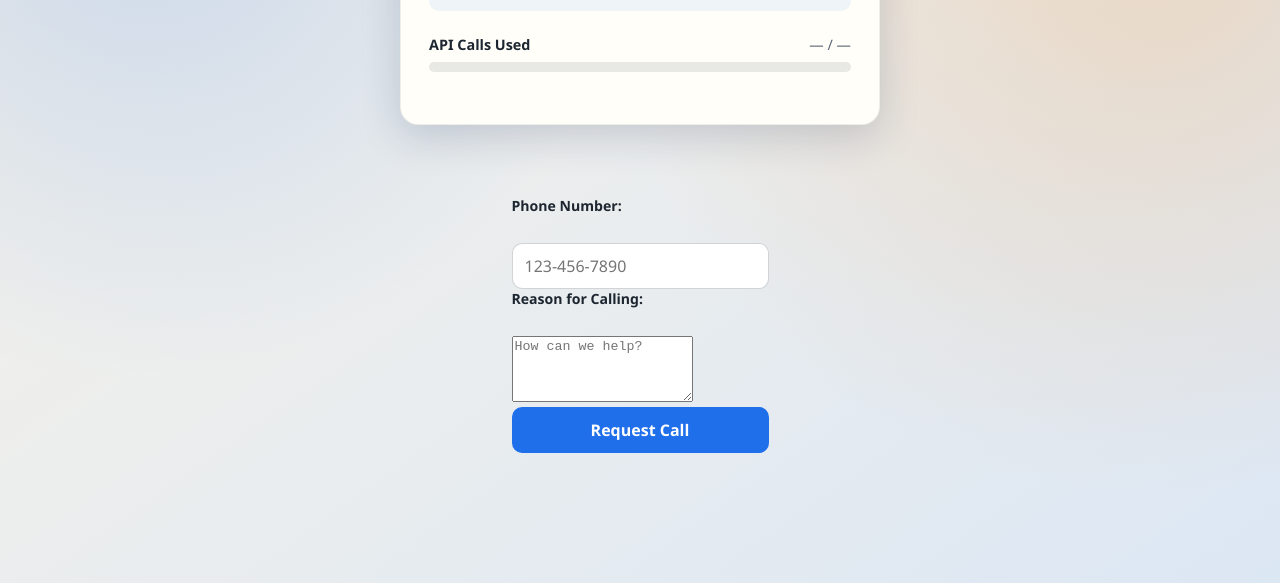
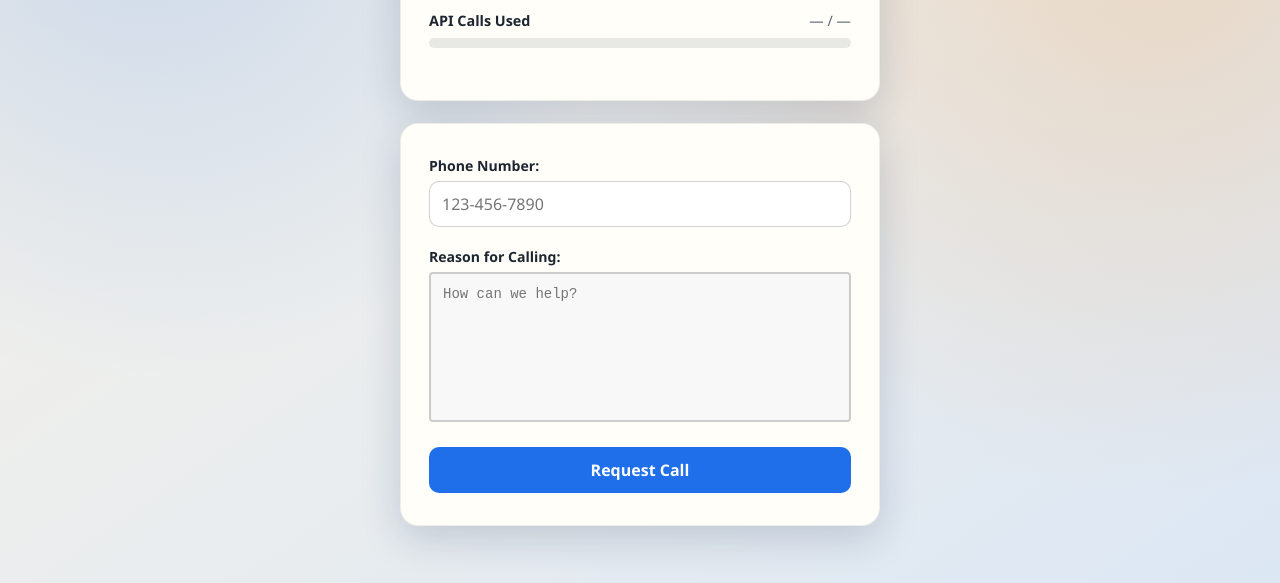
Before and after one commit to persephone-wong/isa-telephony, a plain HTML site: page client/dashboard.html in a window 1280 px wide. Shown: the part 217-800 px from the top of the page. Drawn offline with Linux system fonts and the light colour scheme; no server answers; sample sign-in values are in the browser's storage.

Commit message:
Update request call CSS

```diff
--- a/client/dashboard.html
+++ b/client/dashboard.html
@@ -36,9 +36,9 @@
       <div class="api-warning" id="api-warning"></div>
     </main>
 
-    <form id="callRequestForm">
+    <form class="dashboard-card" id="callRequestForm">
       <div class="form-group">
-        <label for="phone">Phone Number:</label><br />
+        <label for="phone">Phone Number:</label>
         <input
           type="tel"
           id="phone"
@@ -49,7 +49,7 @@
       </div>
 
       <div class="form-group">
-        <label for="reason">Reason for Calling:</label><br />
+        <label for="reason">Reason for Calling:</label>
         <textarea
           id="reason"
           name="reason"
--- a/client/styles/dashboard.css
+++ b/client/styles/dashboard.css
@@ -91,7 +91,9 @@
   height: 100%;
   border-radius: 99px;
   background: var(--accent);
-    transition: width 600ms ease, background 300ms ease;
+  transition:
+    width 600ms ease,
+    background 300ms ease;
 }
 
 .api-warning {
@@ -117,3 +119,19 @@
   margin-left: 8px;
   vertical-align: middle;
 }
+
+.form-group {
+  margin-bottom: 20px;
+}
+
+textarea {
+  width: 100%;
+  height: 150px;
+  padding: 12px;
+  box-sizing: border-box;
+  border: 2px solid #ccc;
+  border-radius: 4px;
+  background-color: #f8f8f8;
+  font-size: 14px;
+  resize: none;
+}
```
Lines whose indentation alone changed are shown as unchanged.
